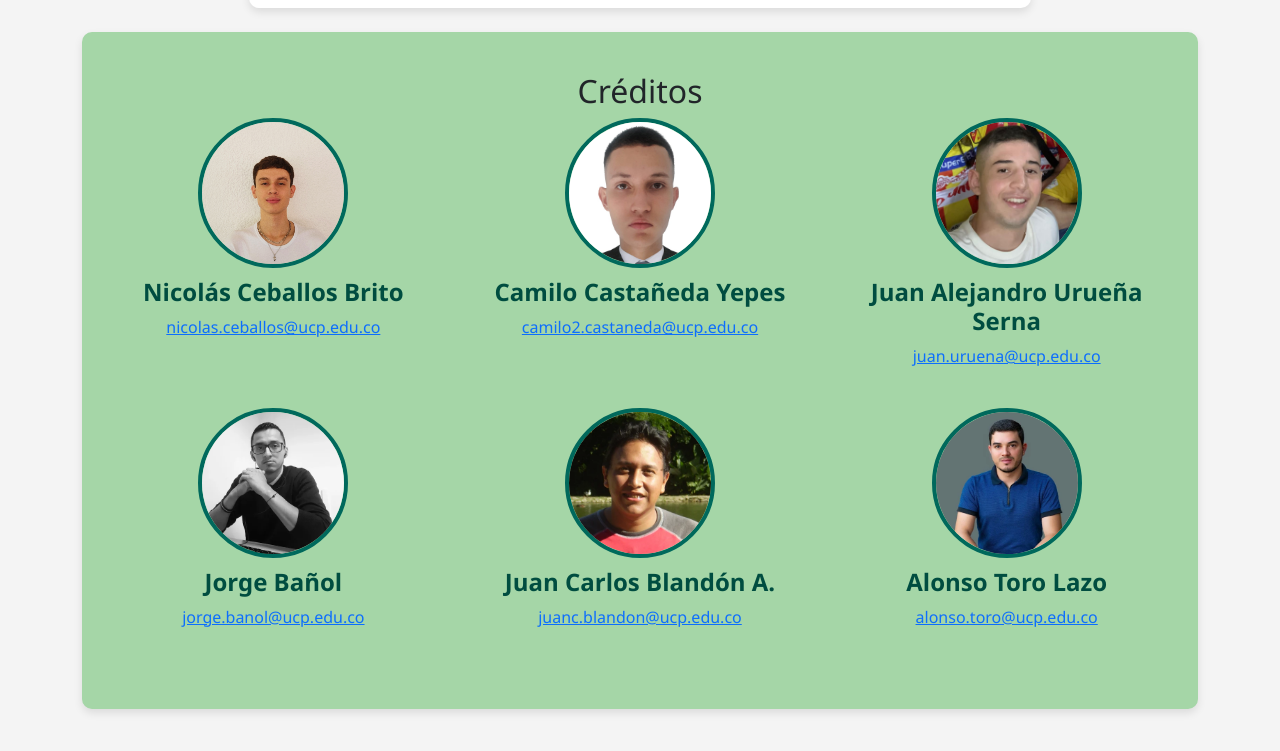
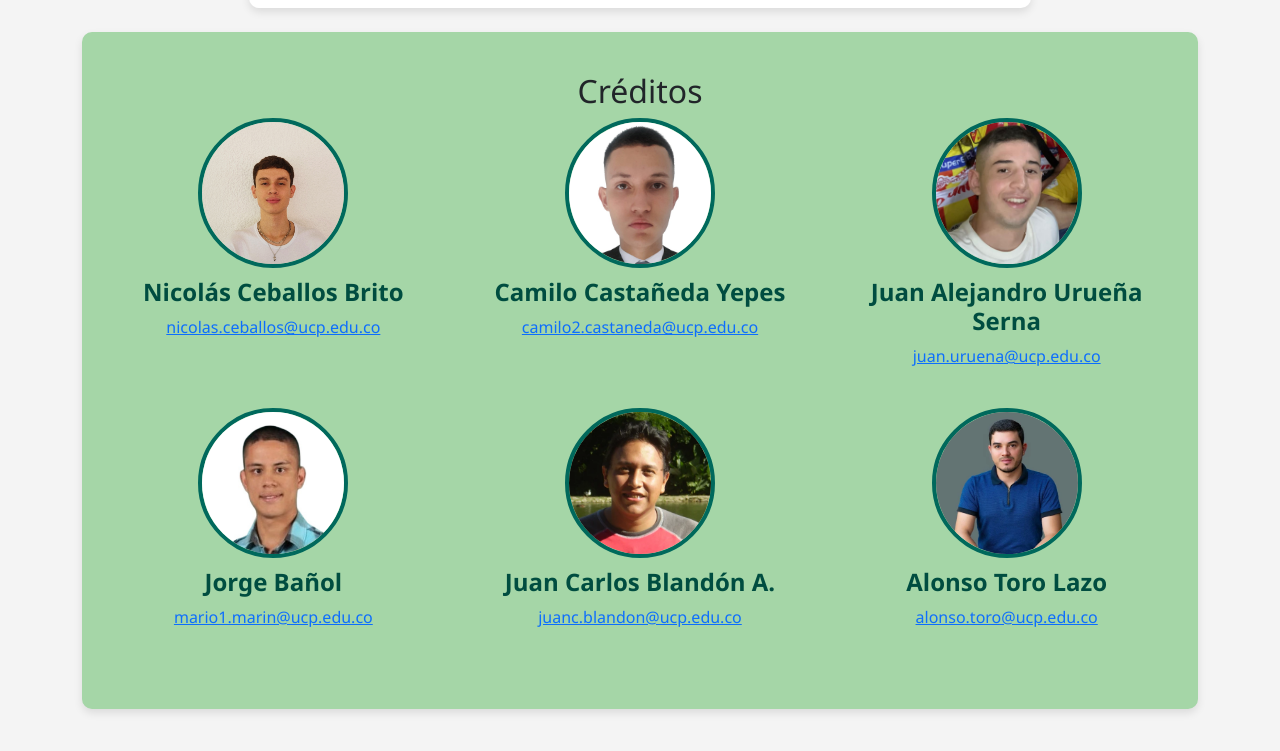
Before and after one commit to Nico2603/PdM.github.io, a plain HTML site: page index.html in a window 1280 px wide. Shown: the part 1055-1806 px from the top of the page. Drawn offline with nearby package versions, Linux system fonts and the light colour scheme.

Commit message:
Update pic

```diff
--- a/index.html
+++ b/index.html
@@ -57,9 +57,9 @@
 
         <div class="row justify-content-center">
             <div class="col-lg-4 col-md-6 text-center mb-4">
-                <img src="images/jorge.png" alt="Jorge Bañol" class="img-fluid">
+                <img src="images/mario.jpg" alt="Jorge Bañol" class="img-fluid">
                 <h4>Jorge Bañol</h4>
-                <p><a href="mailto:jorge.banol@ucp.edu.co">jorge.banol@ucp.edu.co</a></p>
+                <p><a href="mailto:mario1.marin@ucp.edu.co">mario1.marin@ucp.edu.co</a></p>
             </div>
             <div class="col-lg-4 col-md-6 text-center mb-4">
                 <img src="images/juancarlos.png" alt="Juan Carlos Blandón A." class="img-fluid">
```
Also changed, not shown: images/mario.jpg (added).
